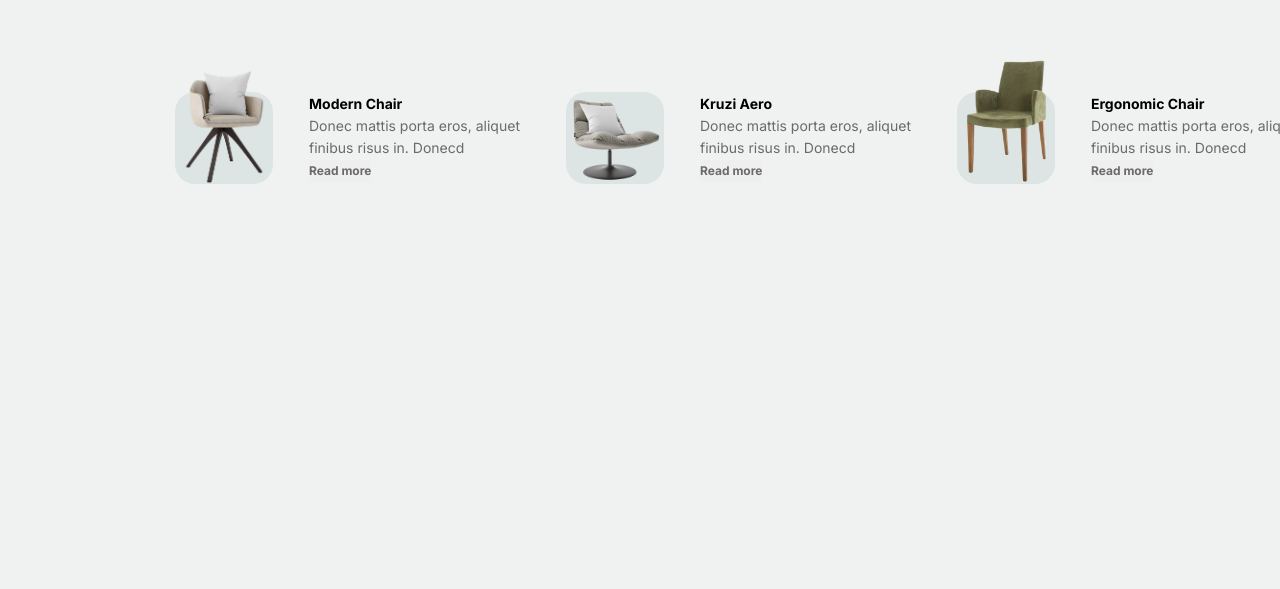
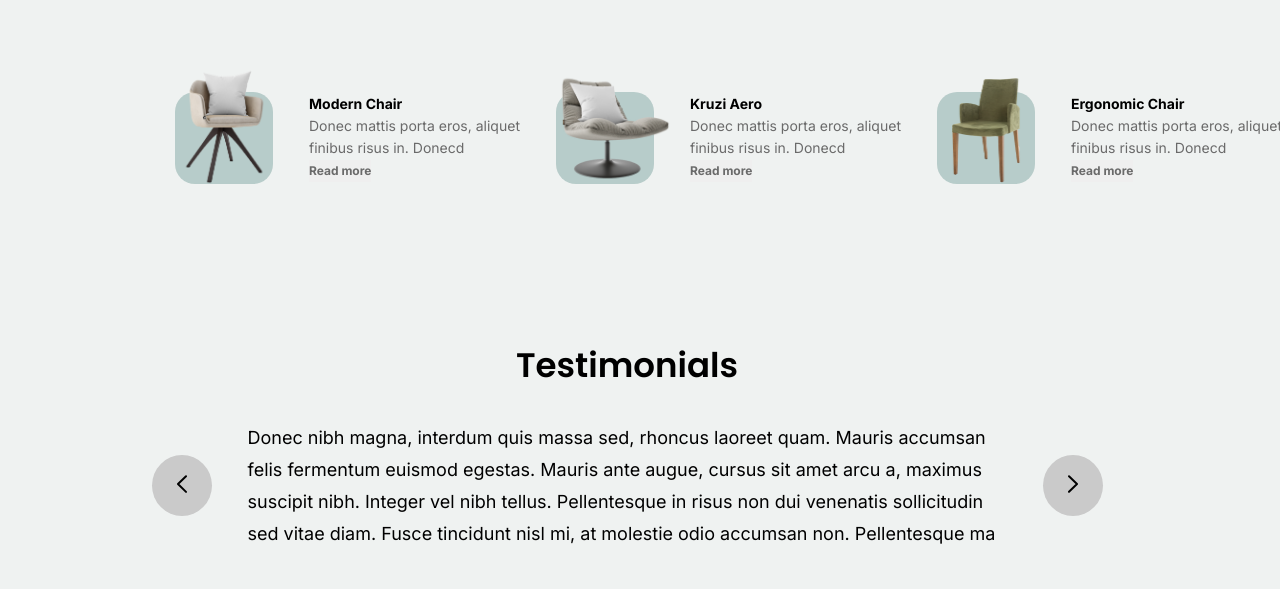
Before and after one commit to l0kokin/Furniture-Website, a plain HTML site: page index.html in a window 1280 px wide. Shown: the part 2720-3309 px from the top of the page. Before the commit the page ends 3114 px from the top, so only its background shows below. Drawn offline with Linux system fonts and the light colour scheme; a web font is replaced by a local one.

Commit message:
added testimonial text section

```diff
--- a/index.html
+++ b/index.html
@@ -66,7 +66,7 @@
     <main>
       <section class="chairs--container flex">
         <div class="chairs--text">
-          <p class="chairs--title">Crafted with excellent material.</p>
+          <p class="title chairs--title">Crafted with excellent material.</p>
           <p class="small-text">
             Donec mattis porta eros, aliquet finibus risus interdum at. Nulla
             vivethe as it was for us to know what was to be done.
@@ -74,26 +74,23 @@
           <button class="btn-green">Explore</button>
         </div>
         <div class="chairs flex">
-          <div class="chair--item chair--background">
+          <div class="chair--item">
             <img src="./Images/product-1.png" alt="chair" />
             <img src="./Images/Ellipse 58.png" alt="elipse" class="elipse" />
             <p class="chair--name">Modern Chair</p>
             <p class="chair--price">$60.00</p>
           </div>
 
-          <div class="chair--item chair--background">
+          <div class="chair--item">
             <img src="./Images/product-2.png" alt="chair" />
             <img src="./Images/Ellipse 58.png" alt="elipse" class="elipse" />
             <p class="chair--name">Kruzo Aero Chair</p>
             <p class="chair--price">$78.00</p>
           </div>
 
-          <div class="chair--item chair--background">
-            <img src="./Images/product-3.png" alt="chair" /><img
-              src="./Images/Ellipse 58.png"
-              alt="elipse"
-              class="elipse"
-            />
+          <div class="chair--item">
+            <img src="./Images/product-3.png" alt="chair" />
+            <img src="./Images/Ellipse 58.png" alt="elipse" class="elipse" />
             <p class="chair--name">Ergonomic Chair</p>
             <p class="chair--price">$88.00</p>
           </div>
@@ -181,7 +178,7 @@
           <img src="./Images/img-grid-3 1.png" alt="chair" class="img3" />
         </div>
         <div class="wehelp--text">
-          <p class="wehelp--title">We help you make Modern Interior Design</p>
+          <p class="title">We help you make Modern Interior Design</p>
           <p class="small-text">
             Donec mattis porta eros, aliquet finibus risus interdum at. Nulla
             vivethe as it was for us to know what was to be done. the this is a
@@ -210,10 +207,11 @@
         </div>
       </section>
       <section class="testimonials">
+        <div class="testimonials--container">
           <div class="flex">
             <div class="flex">
-            <div class="testimonial-chair--item chair--background">
-              <img src="./Images/product-1.png" alt="chair" />
+              <div class="testimonial-chair--item">
+                <img src="./Images/product-1.png" alt="chair" width="91px" />
               </div>
               <div class="chair--text">
                 <p class="name">Modern Chair</p>
@@ -225,8 +223,13 @@
             </div>
 
             <div class="flex">
-            <div class="testimonial-chair--item chair--background">
-              <img src="./Images/product-2.png" alt="chair" />
+              <div class="testimonial-chair--item">
+                <img
+                  src="./Images/product-2.png"
+                  alt="chair"
+                  width="113px"
+                  class="middle-item"
+                />
               </div>
               <div class="chair--text">
                 <p class="name">Kruzi Aero</p>
@@ -238,8 +241,8 @@
             </div>
 
             <div class="flex">
-            <div class="testimonial-chair--item chair--background">
-              <img src="./Images/product-3.png" alt="chair" />
+              <div class="testimonial-chair--item">
+                <img src="./Images/product-3.png" alt="chair" width="78px" />
               </div>
               <div class="chair--text">
                 <p class="name">Ergonomic Chair</p>
@@ -250,8 +253,27 @@
               </div>
             </div>
           </div>
-
-        <div></div>
+          <div class="testimonials--text">
+            <p class="title">Testimonials</p>
+            <div class="flex">
+              <button class="testimonial--btn">
+                <embed src="./icons/vector right.svg" />
+              </button>
+              <p class="testimonial--p">
+                Donec nibh magna, interdum quis massa sed, rhoncus laoreet quam.
+                Mauris accumsan felis fermentum euismod egestas. Mauris ante
+                augue, cursus sit amet arcu a, maximus suscipit nibh. Integer
+                vel nibh tellus. Pellentesque in risus non dui venenatis
+                sollicitudin sed vitae diam. Fusce tincidunt nisl mi, at
+                molestie odio accumsan non. Pellentesque ma
+              </p>
+              <button class="testimonial--btn">
+                <embed src="./icons/vector left.svg" />
+              </button>
+            </div>
+            <div class="author"></div>
+          </div>
+        </div>
       </section>
     </main>
     <footer></footer>
--- a/reset.css
+++ b/reset.css
@@ -13,6 +13,7 @@
   --black: #000000;
   --shadow: rgba(0, 0, 0, 0.25);
   --background: rgba(53, 115, 110, 0.1);
+  --background-small: rgba(53, 115, 110, 0.3);
   --light-background: rgba(239, 242, 241, 1);
   --text-color: rgba(106, 106, 106, 1);
 }
@@ -25,6 +26,11 @@ body {
 
 ul {
   list-style: none;
+}
+
+button {
+  border: none;
+  cursor: pointer;
 }
 
 .flex {
@@ -42,7 +48,6 @@ ul {
   font-size: 20px;
   line-height: 30px;
   background-color: var(--yellow);
-  cursor: pointer;
 }
 
 .btn-green {
@@ -55,7 +60,6 @@ ul {
   font-size: 20px;
   line-height: 30px;
   background-color: var(--green);
-  cursor: pointer;
 }
 
 .small-text {
@@ -66,21 +70,17 @@ ul {
   color: var(--text-color);
 }
 
-.chair--background {
-  position: relative;
-  display: flex;
-  flex-direction: column;
-  align-items: center;
-  background-color: var(--background);
-  border: transparent;
-  border-radius: 20px;
-}
-
 .readmore-btn {
   font-family: Inter;
   font-size: 12px;
   font-weight: 700;
   line-height: 22px;
-  color: rgba(106, 106, 106, 1);
+  color: var(--text-color);
   border: none;
 }
+
+.title {
+  font-size: 34px;
+  font-weight: 600;
+  line-height: 41px;
+}
--- a/styles.css
+++ b/styles.css
@@ -89,9 +89,7 @@
 }
 
 .chairs--title {
-  font-size: 34px;
-  font-weight: 600;
-  line-height: 51px;
+  line-height: 51px !important;
 }
 
 .chairs {
@@ -104,9 +102,16 @@
 }
 
 .chair--item {
+  position: relative;
+  display: flex;
+  flex-direction: column;
+  align-items: center;
+  border: transparent;
+  border-radius: 20px;
   width: 296px;
   height: 288.86px;
   margin-top: 9px;
+  background-color: var(--background);
   transition: 0.3s ease-in-out;
 
   img {
@@ -217,7 +222,6 @@
 .wehelp {
   padding: 40px 113px 0px 95px;
   height: 700px;
-  /* position: relative; */
   display: flex;
   justify-content: space-between;
 }
@@ -276,12 +280,6 @@
   }
 }
 
-.wehelp--title {
-  font-size: 34px;
-  font-weight: 600;
-  line-height: 41px;
-}
-
 /* -------- TESTIMONIALS ------ */
 .testimonials {
   padding: 210px 201px 210px 175px;
@@ -295,15 +293,30 @@
   }
 }
 
+.testimonials--container {
+  display: flex;
+  flex-direction: column;
+}
+
 .testimonial-chair--item {
+  position: relative;
+  display: flex;
+  flex-direction: column;
+  align-items: center;
+  border: transparent;
+  border-radius: 20px;
   width: 98px;
   height: 92px;
+  background-color: var(--background-small);
 
   img {
-    width: 91px;
     position: absolute;
     bottom: -2px;
   }
+}
+
+.middle-item {
+  left: 2px;
 }
 
 .gap {
@@ -326,3 +339,29 @@
   color: var(--text-color);
   font-size: 14px;
 }
+
+.testimonials--text {
+  display: flex;
+  flex-direction: column;
+  align-items: center;
+  justify-content: center;
+  margin-top: 115px;
+}
+
+.testimonial--p {
+  font-family: Inter;
+  font-size: 18px;
+  font-weight: 400;
+  line-height: 32px;
+  width: 759px;
+}
+
+.testimonial--btn {
+  padding: 20px 25px;
+  background-color: var(--grey);
+  border-radius: 50%;
+}
+
+.testimonial--btn:hover {
+  background-color: var(--yellow);
+}
```
Also changed, not shown: icons/vector left.svg (renamed from icons/Vector.svg), icons/vector right.svg (added). Lines whose indentation alone changed are shown as unchanged.
